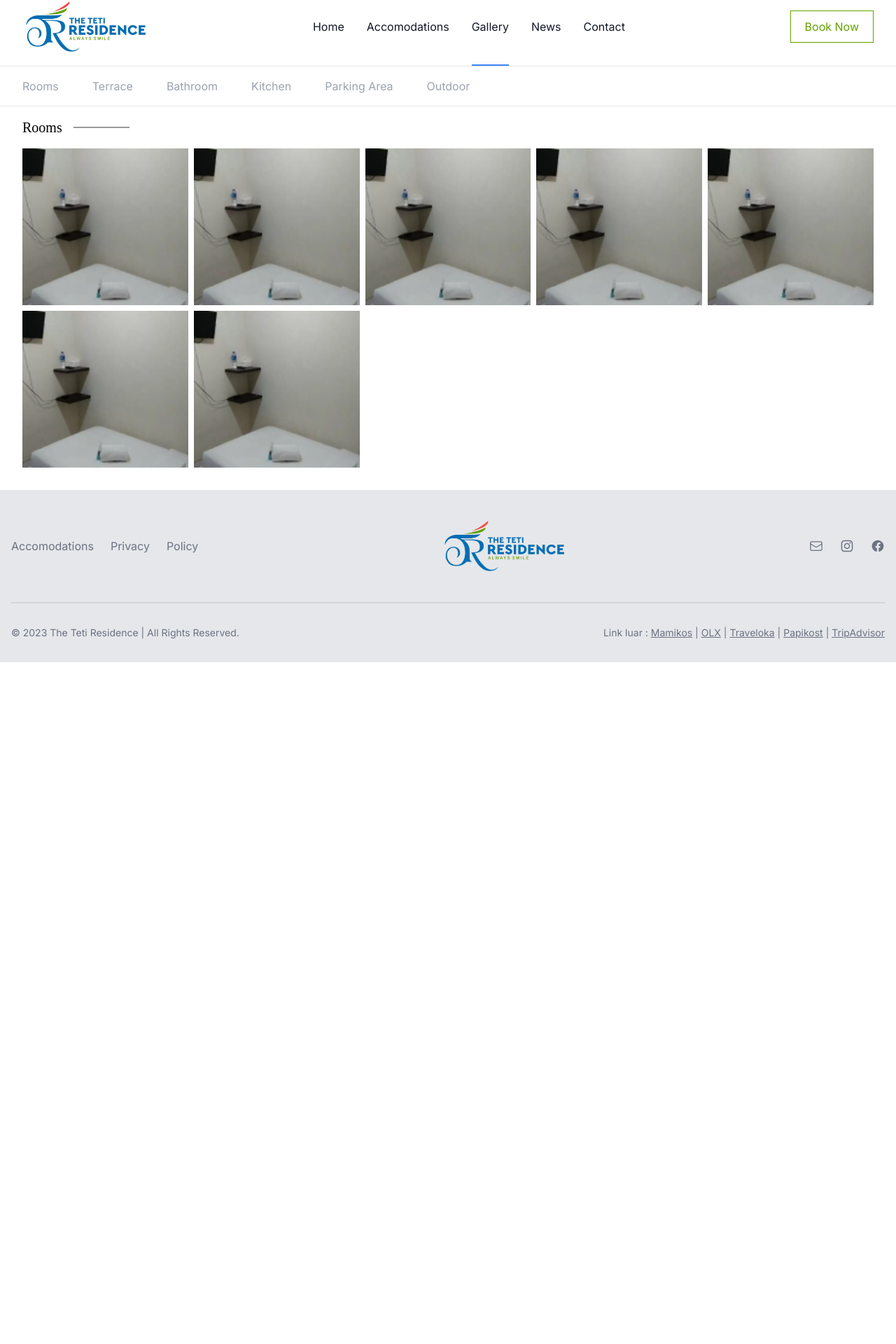
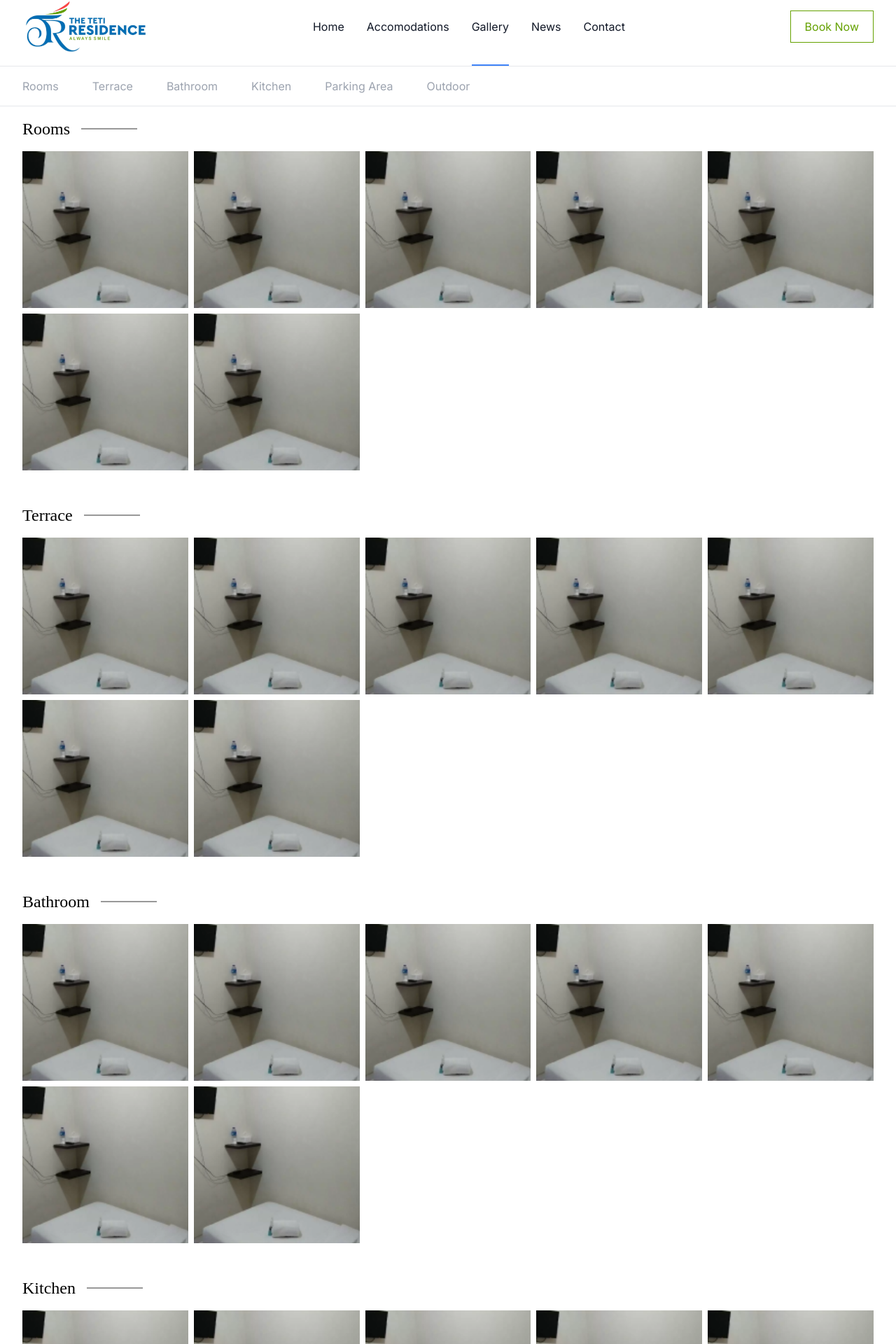
Before and after one commit to Mahib22/teti-residence, a Vue app: page /gallery in a window 1280 px wide. Shown: the part 79-1999 px from the top of the page at 70% size. Before the commit the page ends 1025 px from the top, so only its background shows below. Built offline with nearby package versions, Linux system fonts and the light colour scheme; a web font is replaced by a local one.

Commit message:
add vue-scrollto

```diff
--- a/package.json
+++ b/package.json
@@ -14,6 +14,7 @@
     "vue": "^3.0.0",
     "vue-marquee-text-component": "^2.0.1",
     "vue-router": "^4.0.0-0",
+    "vue-scrollto": "^2.20.0",
     "vue3-autocounter": "^1.0.6",
     "vue3-carousel": "^0.2.16"
   },
--- a/src/main.js
+++ b/src/main.js
@@ -3,5 +3,6 @@ import App from "./App.vue";
 import router from "./router";
 import "./index.css";
 import "vue3-carousel/dist/carousel.css";
+let VueScrollTo = require("vue-scrollto");
 
-createApp(App).use(router).mount("#app");
+createApp(App).use(router).use(VueScrollTo, { offset: -100 }).mount("#app");
--- a/src/views/Gallery.vue
+++ b/src/views/Gallery.vue
@@ -1,18 +1,23 @@
 <template>
   <div
-    class="flex space-x-12 py-4 2xl:py-6 px-8 border-b overflow-x-auto hide-scroll-bar"
+    class="flex space-x-12 py-4 2xl:py-6 px-8 border-b overflow-x-auto hide-scroll-bar cursor-pointer font-inter 2xl:text-2xl text-gray-400 whitespace-nowrap"
   >
-    <p
-      class="font-inter 2xl:text-2xl text-gray-400 whitespace-nowrap"
-      v-for="space in spaces"
-      :key="space"
-    >
-      {{ space }}
-    </p>
+    <p v-scroll-to="'#rooms'">Rooms</p>
+    <p v-scroll-to="'#terrace'">Terrace</p>
+    <p v-scroll-to="'#bathroom'">Bathroom</p>
+    <p v-scroll-to="'#kitchen'">Kitchen</p>
+    <p v-scroll-to="'#parkingarea'">Parking Area</p>
+    <p v-scroll-to="'#outdoor'">Outdoor</p>
   </div>
 
-  <div class="flex space-x-4 items-center py-4 2xl:py-6 px-4 md:px-8">
-    <h1 class="font-italian text-xl 2xl:text-4xl font-medium">Rooms</h1>
+  <div v-for="item in categories" :key="item.id">
+    <div
+      class="flex space-x-4 items-center py-4 2xl:py-6 px-4 md:px-8"
+      :id="item.id"
+    >
+      <h1 class="font-italian text-xl md:text-2xl 2xl:text-4xl font-medium">
+        {{ item.title }}
+      </h1>
       <img src="img/icon/line.svg" alt="line" />
     </div>
 
@@ -27,6 +32,7 @@
         />
       </div>
     </div>
+  </div>
 </template>
 
 <script>
@@ -35,13 +41,31 @@ export default {
 
   data() {
     return {
-      spaces: [
-        "Rooms",
-        "Terrace",
-        "Bathroom",
-        "Kitchen",
-        "Parking Area",
-        "Outdoor",
+      categories: [
+        {
+          id: "rooms",
+          title: "Rooms",
+        },
+        {
+          id: "terrace",
+          title: "Terrace",
+        },
+        {
+          id: "bathroom",
+          title: "Bathroom",
+        },
+        {
+          id: "kitchen",
+          title: "Kitchen",
+        },
+        {
+          id: "parkingarea",
+          title: "Parking Area",
+        },
+        {
+          id: "outdoor",
+          title: "Outdoor",
+        },
       ],
     };
   },
--- a/src/views/News.vue
+++ b/src/views/News.vue
@@ -1,18 +1,22 @@
 <template>
   <div
-    class="flex space-x-12 py-4 2xl:py-6 px-8 border-b overflow-x-auto hide-scroll-bar"
+    class="flex space-x-12 py-4 2xl:py-6 px-8 border-b overflow-x-auto hide-scroll-bar cursor-pointer font-inter 2xl:text-2xl text-gray-400 whitespace-nowrap"
   >
-    <p
-      class="font-inter 2xl:text-2xl text-gray-400 whitespace-nowrap"
-      v-for="category in categories"
-      :key="category"
-    >
-      {{ category }}
-    </p>
+    <p v-scroll-to="'#lastest'">Lastest</p>
+    <p v-scroll-to="'#popular'">Popular</p>
+    <p v-scroll-to="'#boardinghouse'">Boarding House</p>
+    <p v-scroll-to="'#luxuryboarding'">Luxury Boarding</p>
+    <p v-scroll-to="'#boardings'">Boardings</p>
   </div>
 
-  <div class="flex space-x-4 items-center py-4 2xl:py-6 px-4 md:px-8">
-    <h1 class="font-italian text-xl 2xl:text-4xl font-medium">Lastest</h1>
+  <div v-for="item in categories" :key="item.id">
+    <div
+      class="flex space-x-4 items-center py-4 2xl:py-6 px-4 md:px-8"
+      :id="item.id"
+    >
+      <h1 class="font-italian text-xl md:text-2xl 2xl:text-4xl font-medium">
+        {{ item.title }}
+      </h1>
       <img src="img/icon/line.svg" alt="line" />
     </div>
 
@@ -40,11 +44,14 @@
               d="M12 6v6h4.5m4.5 0a9 9 0 11-18 0 9 9 0 0118 0z"
             />
           </svg>
-        <p class="font-inter text-sm 2xl:text-lg text-gray-500">10 mins ago</p>
+          <p class="font-inter text-sm 2xl:text-lg text-gray-500">
+            10 mins ago
+          </p>
         </div>
         <h1 class="font-inter font-semibold lg:text-xl 2xl:text-2xl">
           Big Mango Street Boarding House 2
         </h1>
+      </div>
     </div>
   </div>
 </template>
@@ -56,11 +63,26 @@ export default {
   data() {
     return {
       categories: [
-        "Lastest",
-        "Popular",
-        "Boarding House",
-        "Luxury Boarding",
-        "Boardings",
+        {
+          id: "lastest",
+          title: "Lastest",
+        },
+        {
+          id: "popular",
+          title: "Popular",
+        },
+        {
+          id: "boardinghouse",
+          title: "Boarding House",
+        },
+        {
+          id: "luxuryboarding",
+          title: "Luxury Boarding",
+        },
+        {
+          id: "boardings",
+          title: "Boardings",
+        },
       ],
     };
   },
```
Also changed, not shown: 1 other file (tests, documents, lock files or other folders). Lines whose indentation alone changed are shown as unchanged.
